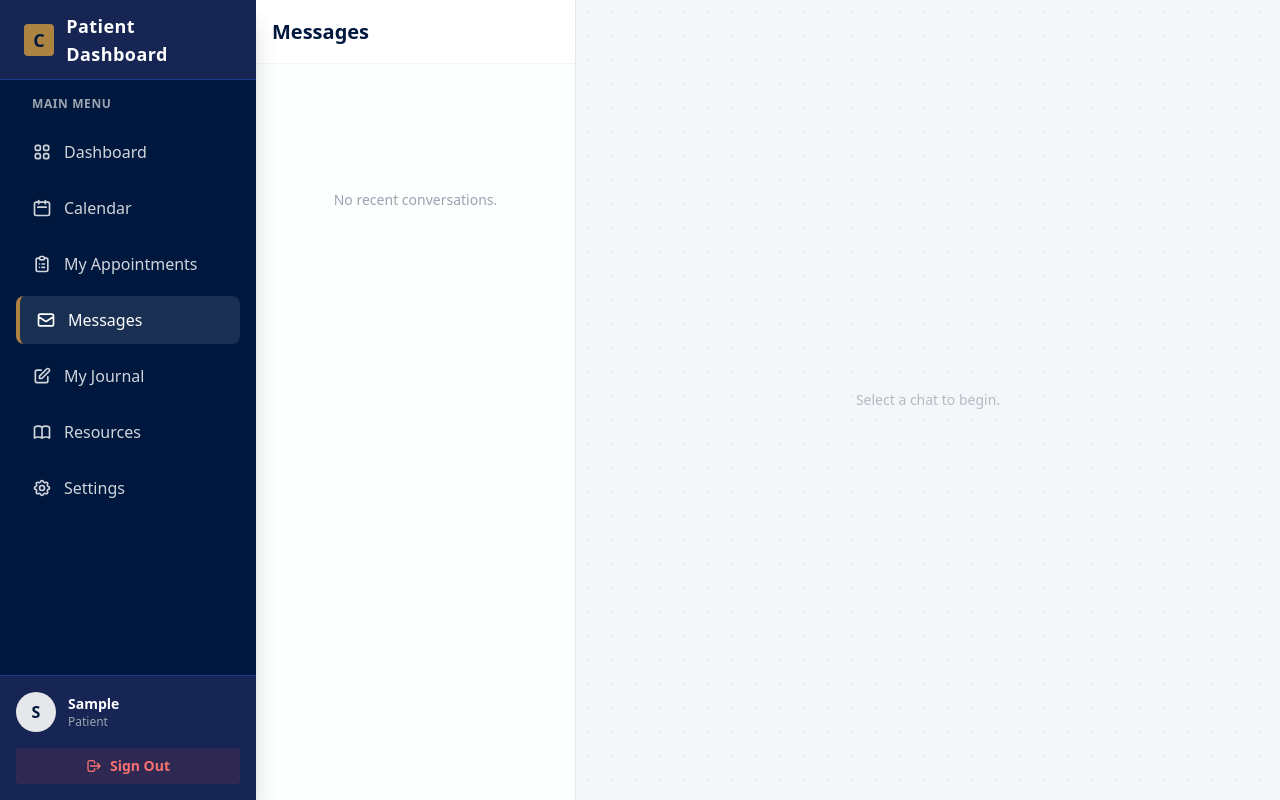
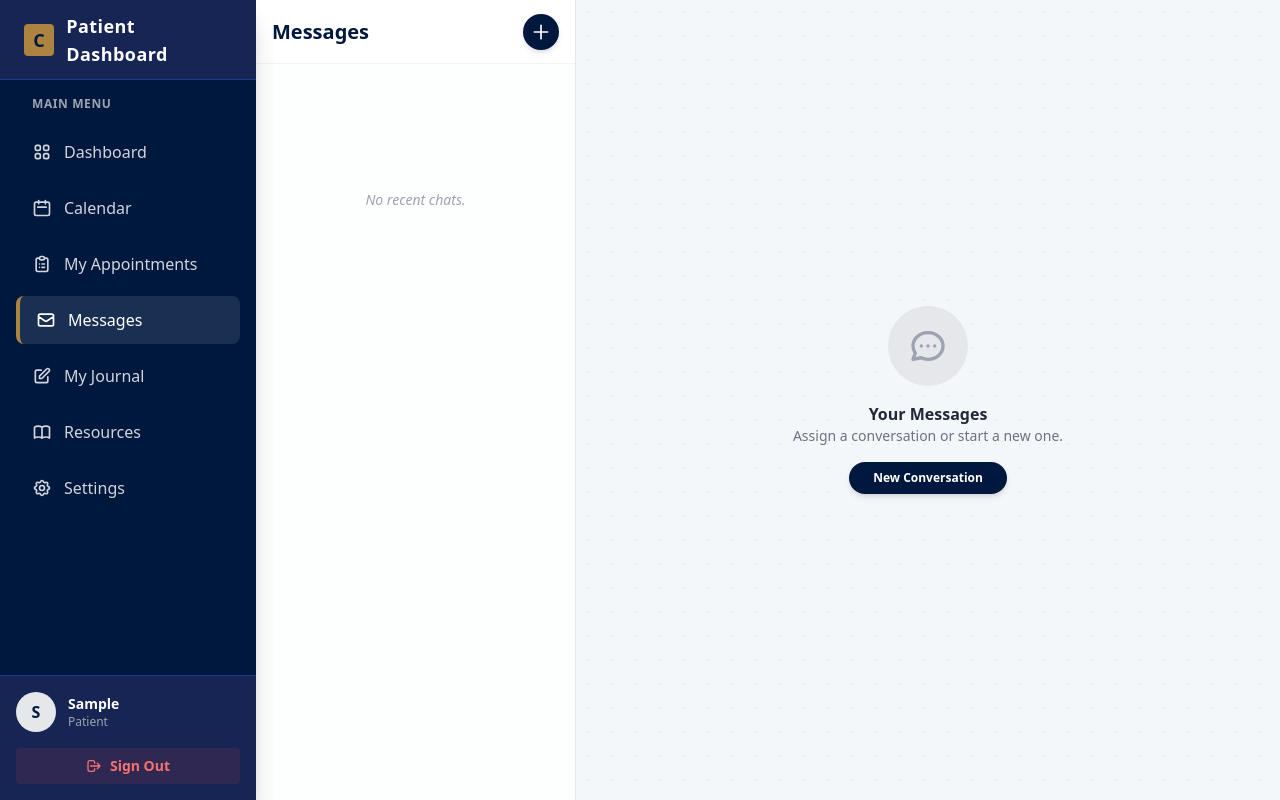
Before and after one commit to Flora72/CMHS, a Django app: page /appointments/inbox/ in a window 1280 px wide. Run offline with Django 5.2, Linux system fonts and the light colour scheme; a user stored in the database is signed in; tables that the repository leaves empty hold one stand-in row (values such as "Sample post"); some libraries are stand-ins or nearby versions.

Commit message:
patients can start a chat

```diff
--- a/templates/appointments/inbox.html
+++ b/templates/appointments/inbox.html
@@ -1,6 +1,5 @@
 {% extends 'base.html' %}
 {% block title %}Messages | CMHS{% endblock %}
-
 {% block navbar %}{% endblock %}
 {% block footer %}{% endblock %}
 
@@ -25,6 +24,9 @@
                      </a>
                     <h2 class="text-xl font-bold text-chiromo-navy">Messages</h2>
                 </div>
+                <button onclick="openNewChatModal()" class="w-9 h-9 rounded-full bg-chiromo-navy text-white flex items-center justify-center hover:bg-blue-900 transition shadow-md group">
+                    <svg class="w-5 h-5 group-hover:scale-110 transition" fill="none" stroke="currentColor" viewBox="0 0 24 24"><path stroke-linecap="round" stroke-linejoin="round" stroke-width="2" d="M12 4v16m8-8H4"></path></svg>
+                </button>
             </div>
 
             <div class="overflow-y-auto flex-1 p-2 space-y-1 bg-gray-50/30">
@@ -42,87 +44,85 @@
                 </a>
                 {% empty %}
                 <div class="flex flex-col items-center justify-center h-64 text-gray-400">
-                    <p class="text-sm">No recent conversations.</p>
+                    <p class="text-sm italic">No recent chats.</p>
                 </div>
                 {% endfor %}
             </div>
         </div>
 
         <div class="flex-1 flex-col h-full relative bg-[#F4F7F9] {% if chat_partner %}flex{% else %}hidden md:flex{% endif %}">
-
             <div class="absolute inset-0 opacity-[0.05] pointer-events-none" style="background-image: radial-gradient(#002147 1px, transparent 1px); background-size: 24px 24px;"></div>
 
             {% if chat_partner %}
             <div class="px-4 py-3 bg-white/95 backdrop-blur-md border-b border-gray-200 flex items-center gap-3 shadow-sm z-10 flex-shrink-0 h-16">
-                <a href="{% url 'inbox' %}" class="md:hidden text-gray-500 pr-3 border-r border-gray-200 mr-1 hover:text-chiromo-navy transition">
+                <a href="{% url 'inbox' %}" class="md:hidden text-gray-500 pr-3 border-r border-gray-200 mr-1">
                     <svg class="w-6 h-6" fill="none" stroke="currentColor" viewBox="0 0 24 24"><path stroke-linecap="round" stroke-linejoin="round" stroke-width="2" d="M10 19l-7-7 7-7"></path></svg>
                 </a>
                 <div class="w-9 h-9 rounded-full bg-chiromo-navy text-white flex items-center justify-center font-bold text-sm shadow-sm">
                     {{ chat_partner.username|slice:":1"|upper }}
                 </div>
                 <div>
-                    <h3 class="font-bold text-chiromo-navy text-sm leading-none">{{ chat_partner.username }}</h3>
-                    <p class="text-[10px] text-gray-500 mt-1">Chiromo Hospital Secure Chat</p>
+                    <h3 class="font-bold text-chiromo-navy text-sm">{{ chat_partner.username }}</h3>
+                    <p class="text-[10px] text-gray-500">Secure Clinical Connection</p>
                 </div>
             </div>
 
             <div id="chat-container" class="flex-1 overflow-y-auto p-4 space-y-4 relative pb-20 z-0">
-                <div class="flex justify-center mt-6 mb-8">
-                    <div class="bg-gray-100 px-4 py-1.5 rounded-full border border-gray-200 flex items-center gap-2">
-                        <svg class="w-3 h-3 text-gray-500" fill="none" stroke="currentColor" viewBox="0 0 24 24"><path stroke-linecap="round" stroke-linejoin="round" stroke-width="2" d="M12 15v2m-6 4h12a2 2 0 002-2v-6a2 2 0 00-2-2H6a2 2 0 00-2 2v6a2 2 0 002 2zm10-10V7a4 4 0 00-8 0v4h8z"></path></svg>
-                        <span class="text-[10px] font-bold text-gray-500 uppercase tracking-wide">End-to-end Encrypted</span>
-                    </div>
                 </div>
-            </div>
 
             <div class="p-4 bg-white border-t border-gray-200 flex-shrink-0 z-20">
                 <form id="chat-form" class="flex gap-3 max-w-4xl mx-auto items-center">
-                    <div class="flex-1 relative">
-                        <input type="text" id="message-input" class="w-full rounded-xl border-gray-200 bg-gray-50 px-5 py-3.5 focus:ring-2 focus:ring-blue-100 focus:border-chiromo-navy focus:bg-white transition-all shadow-sm text-sm" placeholder="Type your message here..." autocomplete="off">
-                    </div>
-                    <button type="submit" class="bg-chiromo-navy hover:bg-blue-900 text-white rounded-xl w-12 h-12 flex items-center justify-center shadow-lg hover:shadow-xl transition-all transform active:scale-95 flex-shrink-0">
-                        <svg class="w-5 h-5 ml-0.5" fill="none" stroke="currentColor" viewBox="0 0 24 24"><path stroke-linecap="round" stroke-linejoin="round" stroke-width="2" d="M12 19l9 2-9-18-9 18 9-2zm0 0v-8"></path></svg>
+                    <input type="text" id="message-input" class="flex-1 rounded-xl border-gray-200 bg-gray-50 px-5 py-3.5 focus:ring-2 focus:ring-blue-100 outline-none text-sm" placeholder="Type a message..." autocomplete="off">
+                    <button type="submit" class="bg-chiromo-navy text-white rounded-xl w-12 h-12 flex items-center justify-center shadow-lg active:scale-95 transition">
+                        <svg class="w-5 h-5" fill="none" stroke="currentColor" viewBox="0 0 24 24"><path stroke-linecap="round" stroke-linejoin="round" stroke-width="2" d="M12 19l9 2-9-18-9 18 9-2zm0 0v-8"></path></svg>
                     </button>
                 </form>
             </div>
 
             {% else %}
-            <div class="flex-1 flex items-center justify-center z-10">
-                <div class="text-center opacity-40">
-                    <p class="text-sm">Select a chat to begin.</p>
+            <div class="flex-1 flex flex-col items-center justify-center z-10 text-center">
+                <div class="w-20 h-20 bg-gray-200 rounded-full flex items-center justify-center text-gray-400 mb-4">
+                    <svg class="w-10 h-10" fill="none" stroke="currentColor" viewBox="0 0 24 24"><path stroke-linecap="round" stroke-linejoin="round" stroke-width="2" d="M8 12h.01M12 12h.01M16 12h.01M21 12c0 4.418-4.03 8-9 8a9.863 9.863 0 01-4.255-.949L3 20l1.395-3.72C3.512 15.042 3 13.574 3 12c0-4.418 4.03-8 9-8s9 3.582 9 8z"></path></svg>
                 </div>
+                <h3 class="text-gray-800 font-bold">Your Messages</h3>
+                <p class="text-sm text-gray-500">Assign a conversation or start a new one.</p>
+                <button onclick="openNewChatModal()" class="mt-4 px-6 py-2 bg-chiromo-navy text-white rounded-full text-xs font-bold shadow-md">New Conversation</button>
             </div>
             {% endif %}
         </div>
     </div>
 </div>
 
-<div id="editModal" class="fixed inset-0 z-50 hidden flex items-center justify-center bg-black/50 backdrop-blur-sm p-4">
-    <div class="bg-white rounded-2xl shadow-2xl w-full max-w-md p-6 transform transition-all scale-100 animate-fade-in-up">
-        <h3 class="text-lg font-bold text-gray-800 mb-4">Edit Message</h3>
-        <textarea id="editInput" rows="3" class="w-full border-gray-300 rounded-lg focus:ring-chiromo-navy focus:border-chiromo-navy p-3 text-gray-700 bg-gray-50"></textarea>
-        <div class="flex justify-end gap-3 mt-4">
-            <button onclick="closeModals()" class="px-4 py-2 text-gray-500 hover:bg-gray-100 rounded-lg font-medium transition">Cancel</button>
-            <button onclick="confirmEdit()" class="px-6 py-2 bg-chiromo-navy text-white rounded-lg hover:bg-blue-900 font-bold shadow-lg transition">Save Changes</button>
+<div id="newChatModal" class="fixed inset-0 z-[100] hidden flex items-center justify-center bg-black/50 backdrop-blur-sm p-4">
+    <div class="bg-white rounded-2xl shadow-2xl w-full max-w-sm overflow-hidden flex flex-col max-h-[70vh] animate-fade-in-up">
+        <div class="p-4 bg-chiromo-navy text-white flex justify-between items-center">
+            <h3 class="font-bold">Select Contact</h3>
+            <button onclick="closeNewChatModal()" class="text-2xl leading-none">&times;</button>
+        </div>
+        <div class="p-2 overflow-y-auto">
+            {% for contact in my_contacts %}
+            <a href="{% url 'inbox_with_id' contact.id %}" class="flex items-center gap-3 p-3 hover:bg-blue-50 rounded-xl transition group">
+                <div class="w-10 h-10 rounded-full bg-gray-100 text-chiromo-navy flex items-center justify-center font-bold border border-gray-200 group-hover:bg-chiromo-navy group-hover:text-white transition">
+                    {{ contact.username|slice:":1"|upper }}
+                </div>
+                <div>
+                    <p class="text-sm font-bold text-gray-800">{{ contact.username }}</p>
+                    <p class="text-[10px] text-gray-400">Assignment based on appointments</p>
+                </div>
+            </a>
+            {% empty %}
+            <div class="p-8 text-center text-gray-400">
+                <p class="text-xs">No assigned contacts found.</p>
+            </div>
+            {% endfor %}
         </div>
     </div>
 </div>
 
-<div id="deleteModal" class="fixed inset-0 z-50 hidden flex items-center justify-center bg-black/50 backdrop-blur-sm p-4">
-    <div class="bg-white rounded-2xl shadow-2xl w-full max-w-sm p-6 text-center animate-fade-in-up">
-        <div class="w-12 h-12 bg-red-100 rounded-full flex items-center justify-center mx-auto mb-4">
-            <svg class="w-6 h-6 text-red-600" fill="none" stroke="currentColor" viewBox="0 0 24 24"><path stroke-linecap="round" stroke-linejoin="round" stroke-width="2" d="M19 7l-.867 12.142A2 2 0 0116.138 21H7.862a2 2 0 01-1.995-1.858L5 7m5 4v6m4-6v6m1-10V4a1 1 0 00-1-1h-4a1 1 0 00-1 1v3M4 7h16"></path></svg>
-        </div>
-        <h3 class="text-lg font-bold text-gray-800 mb-2">Delete Message?</h3>
-        <p class="text-sm text-gray-500 mb-6">This will remove the text for everyone.</p>
-        <div class="flex justify-center gap-3">
-            <button onclick="closeModals()" class="px-4 py-2 text-gray-500 hover:bg-gray-100 rounded-lg font-medium transition">Cancel</button>
-            <button onclick="confirmDelete()" class="px-6 py-2 bg-red-600 text-white rounded-lg hover:bg-red-700 font-bold shadow-lg transition">Delete</button>
-        </div>
-    </div>
-</div>
-{% if chat_partner %}
+
 <script>
+    function openNewChatModal() { document.getElementById('newChatModal').classList.remove('hidden'); }
+    function closeNewChatModal() { document.getElementById('newChatModal').classList.add('hidden'); }
     const chatContainer = document.getElementById('chat-container');
     const chatForm = document.getElementById('chat-form');
     const messageInput = document.getElementById('message-input');
@@ -288,5 +288,5 @@
     setInterval(fetchMessages, 2000);
 </script>
 
-{% endif %}
+
 {% endblock %}
```
